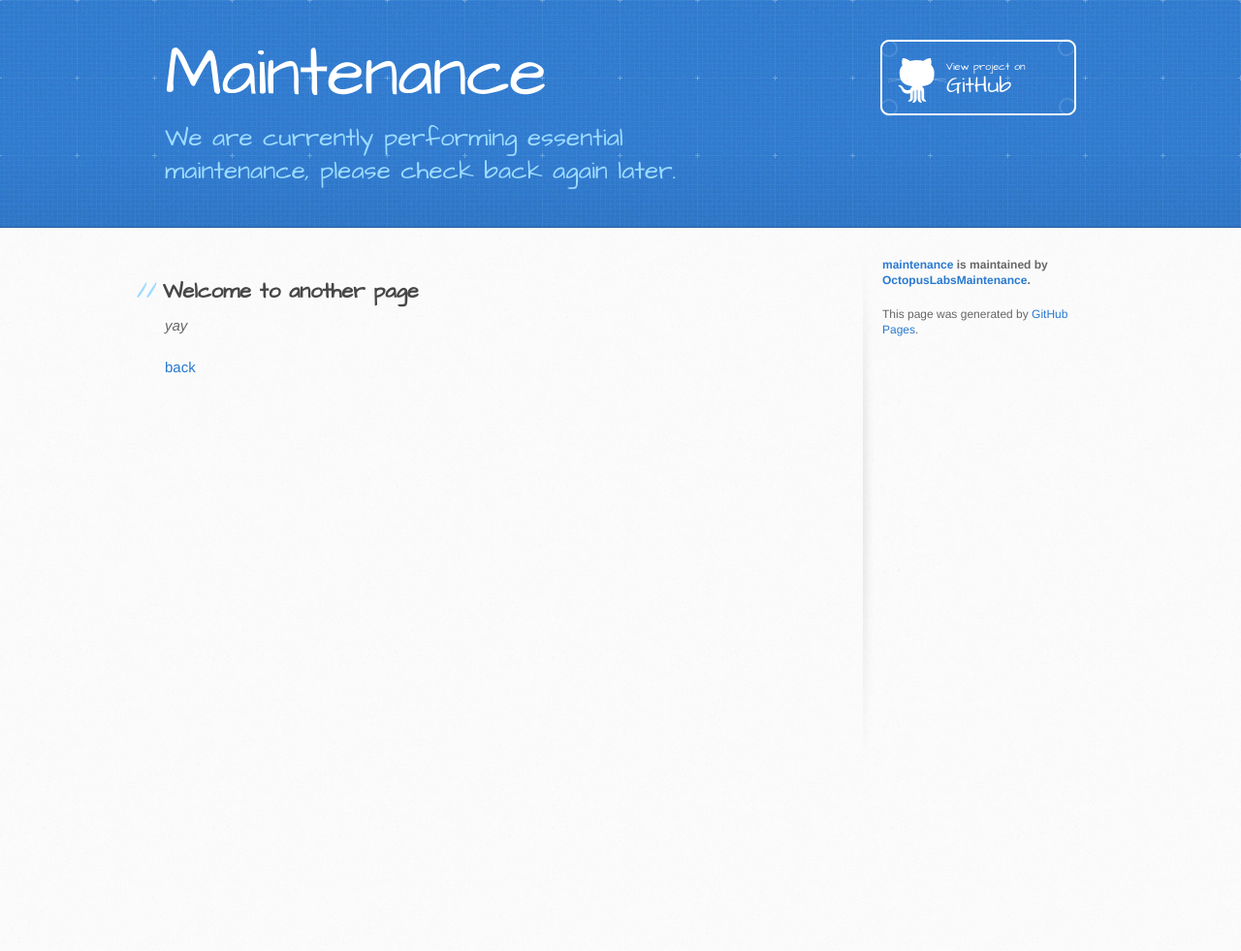
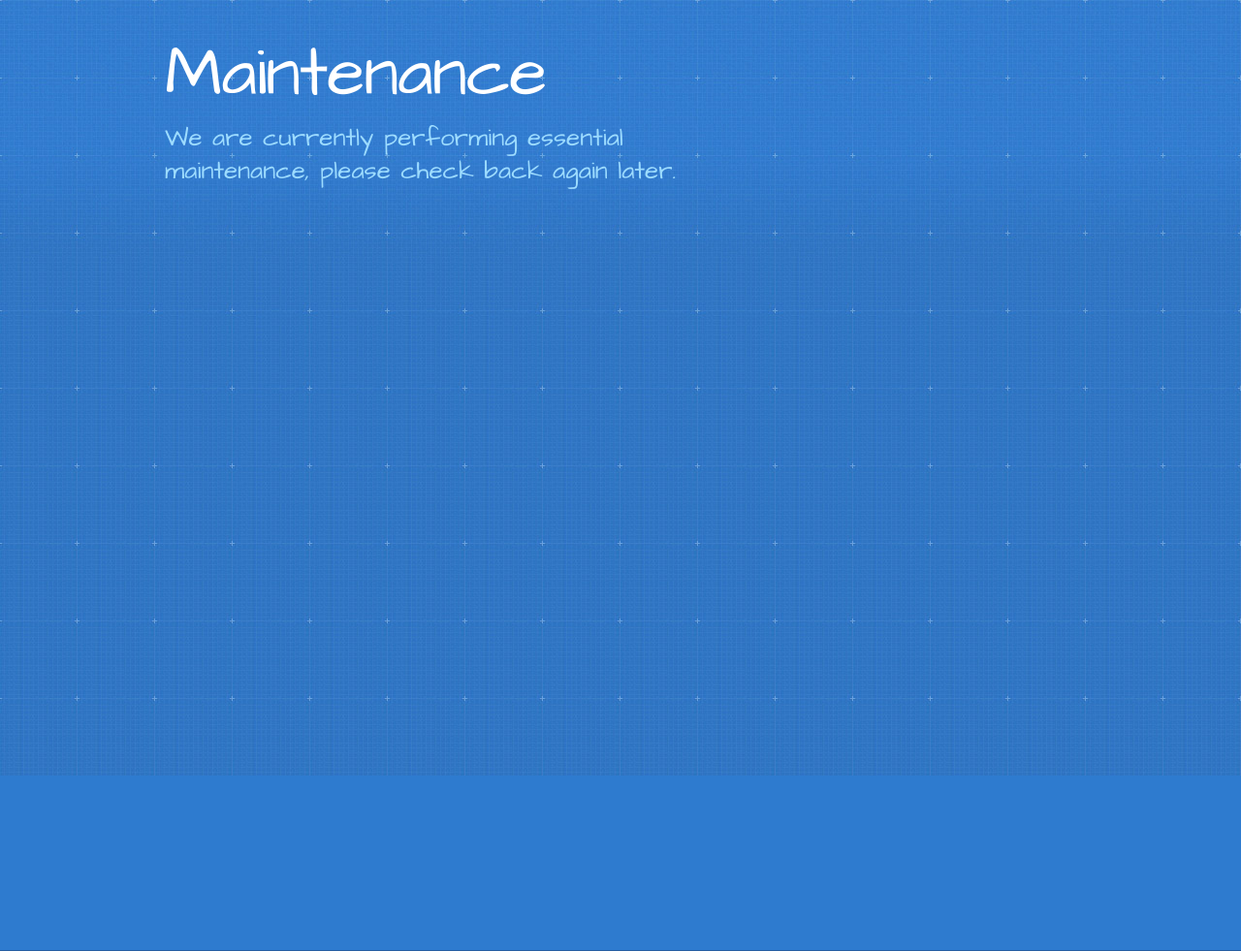
Before and after one commit to OctopusLabsMaintenance/maintenance, a Jekyll site: the page built from another-page.md, in a window 1280 px wide. Shown: the whole page at 97% size. Built offline with Jekyll 4.4.1, drawn with Linux system fonts in a browser that asks for light colours; our own code applies the rules of GitHub Pages for plain Markdown files; before the commit the page ends 900 px from its top, so only the background shows below that.

Commit message:
layout changes

```diff
--- a/_layouts/default.html
+++ b/_layouts/default.html
@@ -18,21 +18,18 @@
 
   <body>
     <header>
-      <div class="inner">
+      <div class="inner" style="height: 100vh;">
         <a href="{{ '/' | absolute_url }}">
           <h1>{{ site.title | default: site.github.repository_name }}</h1>
         </a>
         <h2>{{ site.description | default: site.github.project_tagline }}</h2>
-        {% if site.github.is_project_page %}
-          <a href="{{ site.github.repository_url }}" class="button"><small>View project on</small> GitHub</a>
-        {% endif %}
         {% if site.github.is_user_page %}
           <a href="{{ site.github.owner_url }}" class="button"><small>Follow me on</small> GitHub</a>
         {% endif %}
       </div>
     </header>
 
-    <div id="content-wrapper">
+    <!-- <div id="content-wrapper">
       <div class="inner clearfix">
         <section id="main-content">
           {{ content }}
@@ -57,7 +54,7 @@
           <p>This page was generated by <a href="https://pages.github.com">GitHub Pages</a>.</p>
         </aside>
       </div>
-    </div>
+    </div> -->
 
   </body>
 </html>
```
